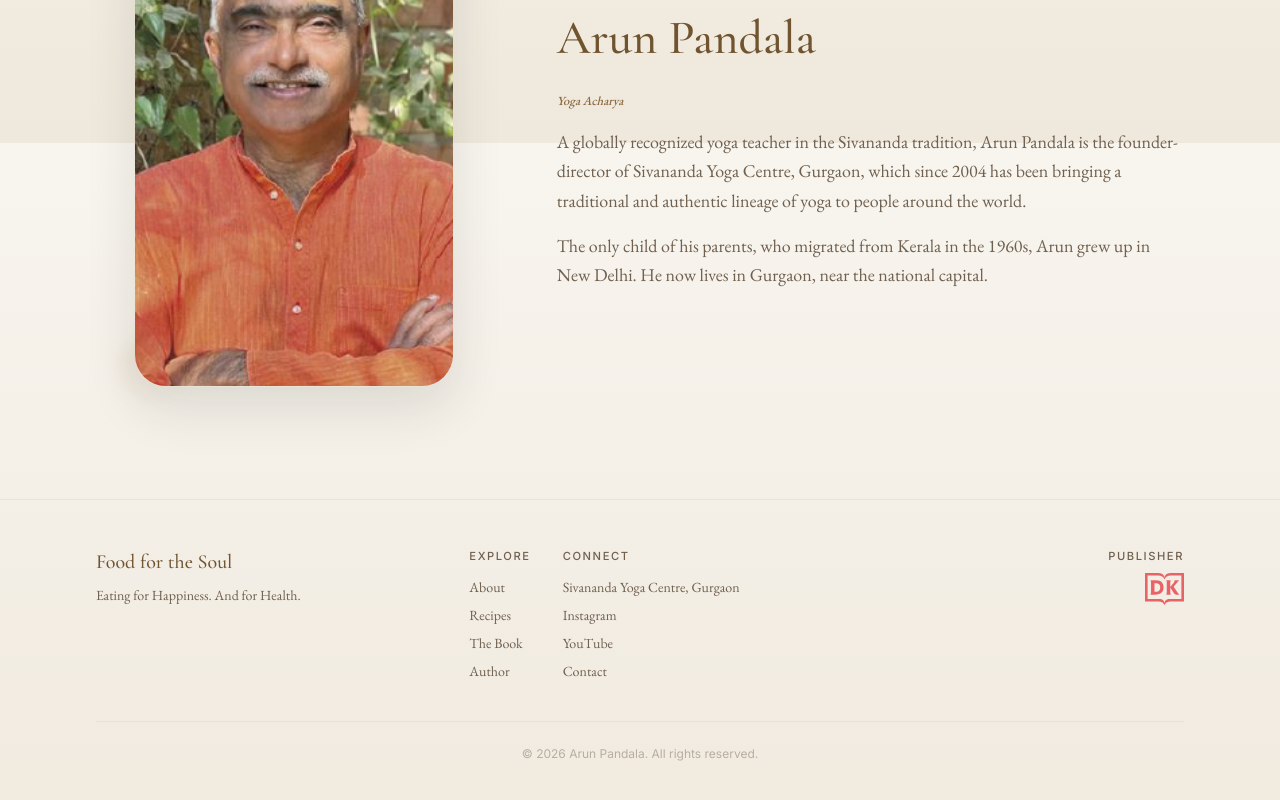
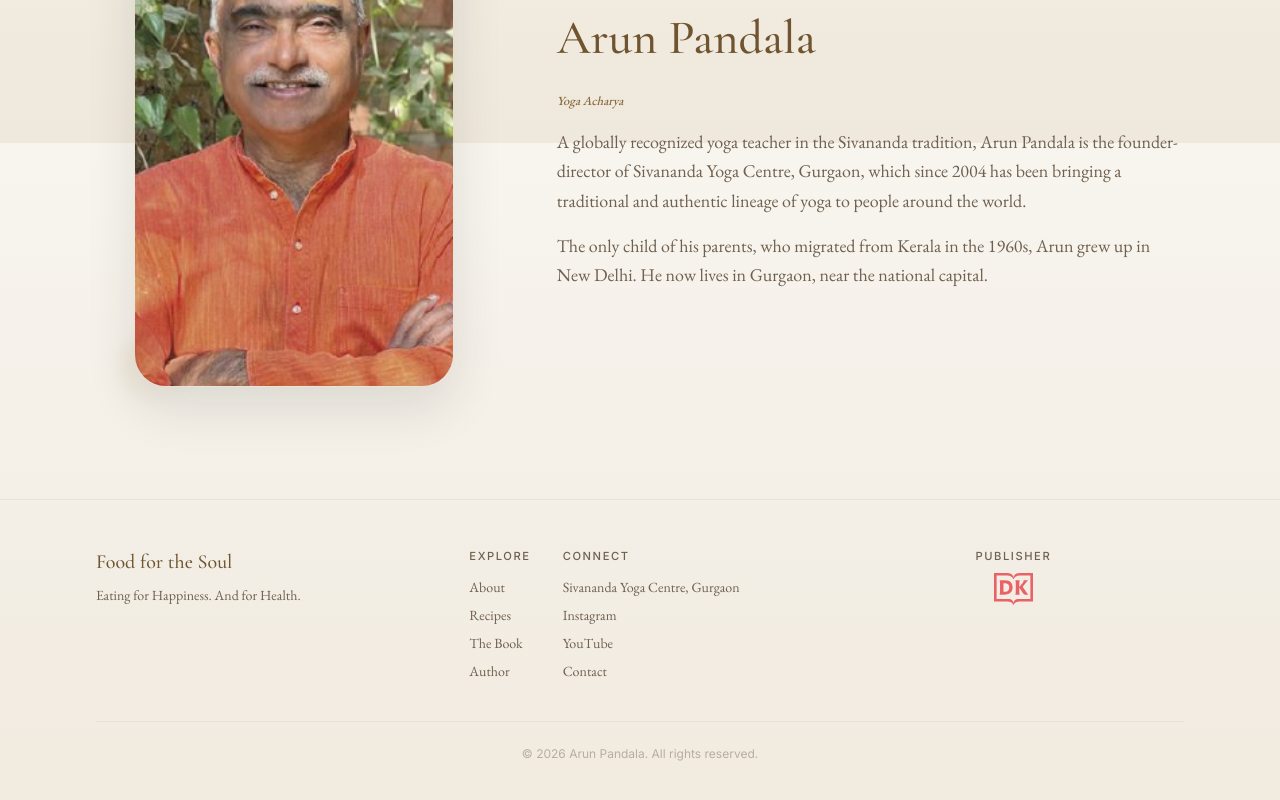
Before and after one commit to abhavk/the-yoga-cookbook, a Next.js app: page / in a window 1280 px wide. Shown: the part 3857-4657 px from the top of the page. Built offline with nearby package versions, Linux system fonts and the light colour scheme.

Commit message:
Center align publisher logo in footer

```diff
--- a/src/components/Footer.tsx
+++ b/src/components/Footer.tsx
@@ -57,14 +57,14 @@ export default function Footer() {
           </div>
 
           {/* Publisher */}
-          <div className="md:text-right">
+          <div className="text-center md:text-center">
             <p className="mb-2 font-[family-name:var(--font-sans)] text-[0.7rem] font-medium uppercase tracking-[0.14em] text-text-muted">
               Publisher
             </p>
             <img
               src="/DK_(2020).svg"
               alt="DK (Dorling Kindersley)"
-              className="h-8 w-auto opacity-60 md:ml-auto"
+              className="mx-auto h-8 w-auto opacity-60"
             />
           </div>
         </div>
```
